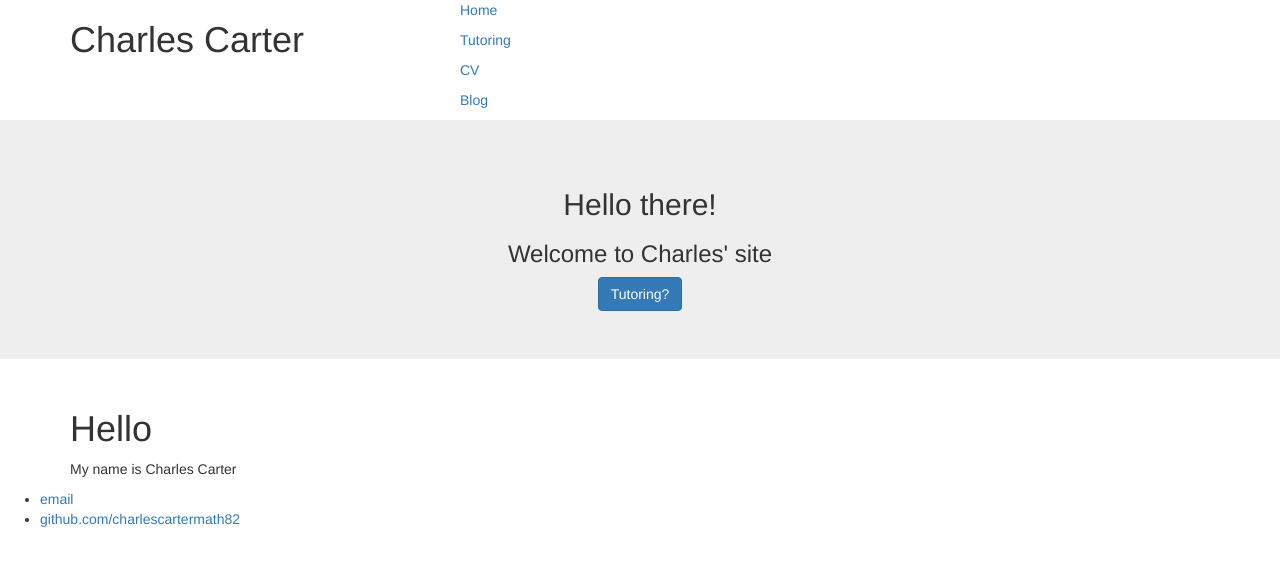
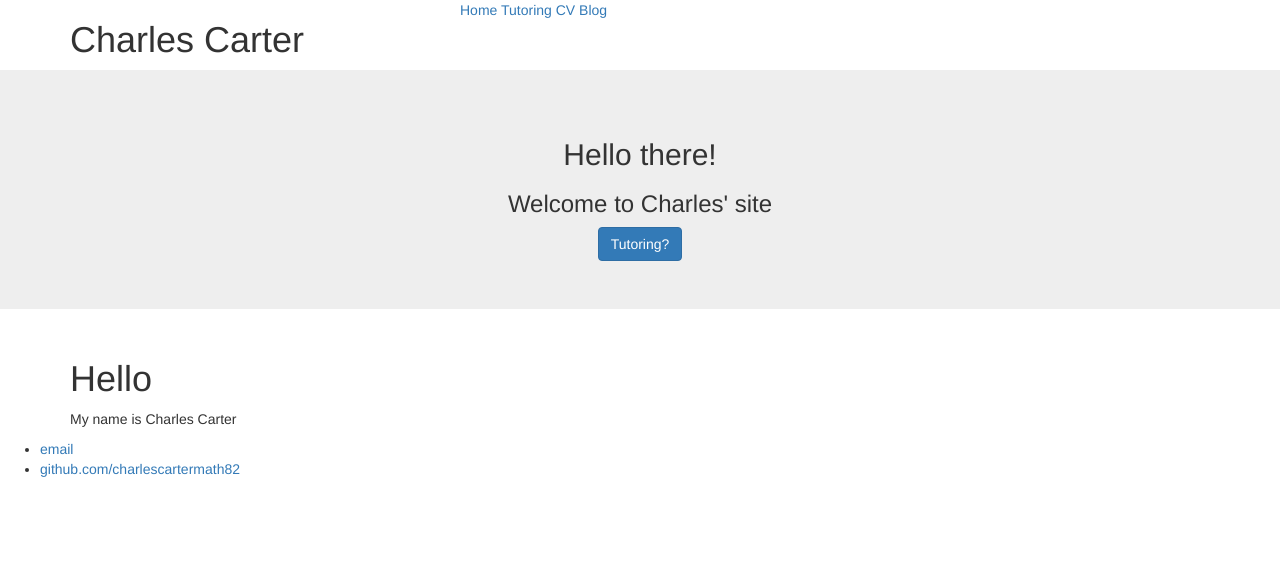
Before and after one commit to charlescartermath82/charlescartermath82.github.io, a Jekyll site: the page built from index.html, in a window 1280 px wide. Shown: the top 566 px of the page. Built offline with Jekyll 4.4.1, drawn with Linux system fonts in a browser that asks for light colours.

```diff
--- a/_layouts/default.html
+++ b/_layouts/default.html
@@ -10,10 +10,10 @@
 			<div class="row">
 				<h1 class="col-sm-4">Charles Carter</h1>
 				<nav class="col-sm-8 text-left">
-					<p><a href="/">Home</a></p>
-					<p><a href="/tutor costs">Tutoring</a></p>
-					<p><a href="/cv">CV</a></p>
-					<p><a href="/blog">Blog</a></p>
+					<p><a href="/">Home</a>
+					<a href="/tutor costs">Tutoring</a>
+					<a href="/cv">CV</a>
+					<a href="/blog">Blog</a></p>
 				</nav>
 
 			</div>
```
